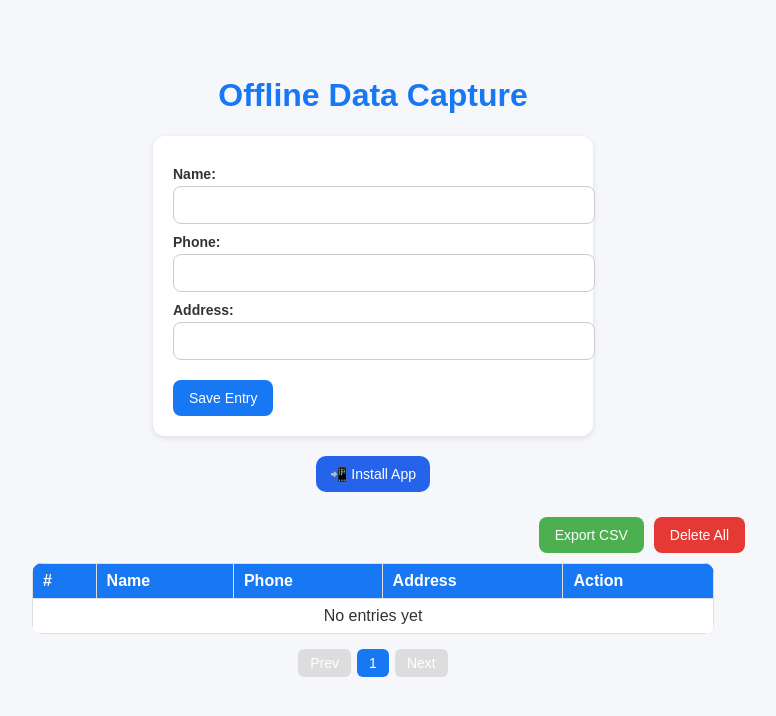
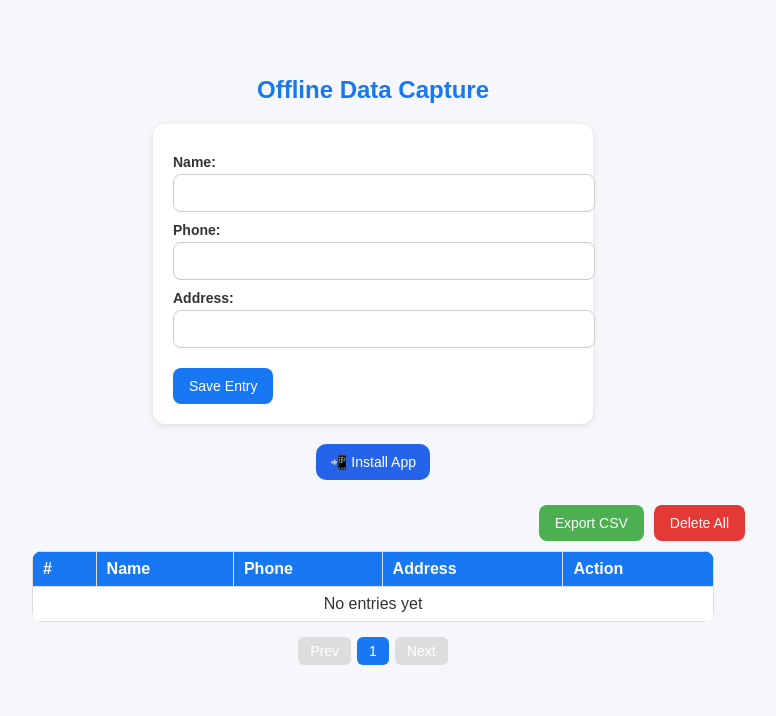
Before and after one commit to BillionaireGee/Offline-Data-Capture, a plain HTML site: page index.html in a window 1280 px wide. Shown: the whole page, without its empty margins (267-1043 px from the left). Drawn offline with Linux system fonts and the light colour scheme.

Commit message:
Update index.html

```diff
--- a/index.html
+++ b/index.html
@@ -13,7 +13,7 @@
       background: #f5f7fb;
       color: #333;
     }
-    h1 {
+    h2 {
       text-align: center;
       color: #1877F2;
     }
@@ -141,7 +141,7 @@
 </head>
 <body>
   <br><br>
-  <h1>Offline Data Capture</h1>
+  <h2>Offline Data Capture</h2>
 
   <form id="entryForm">
     <label>
```
